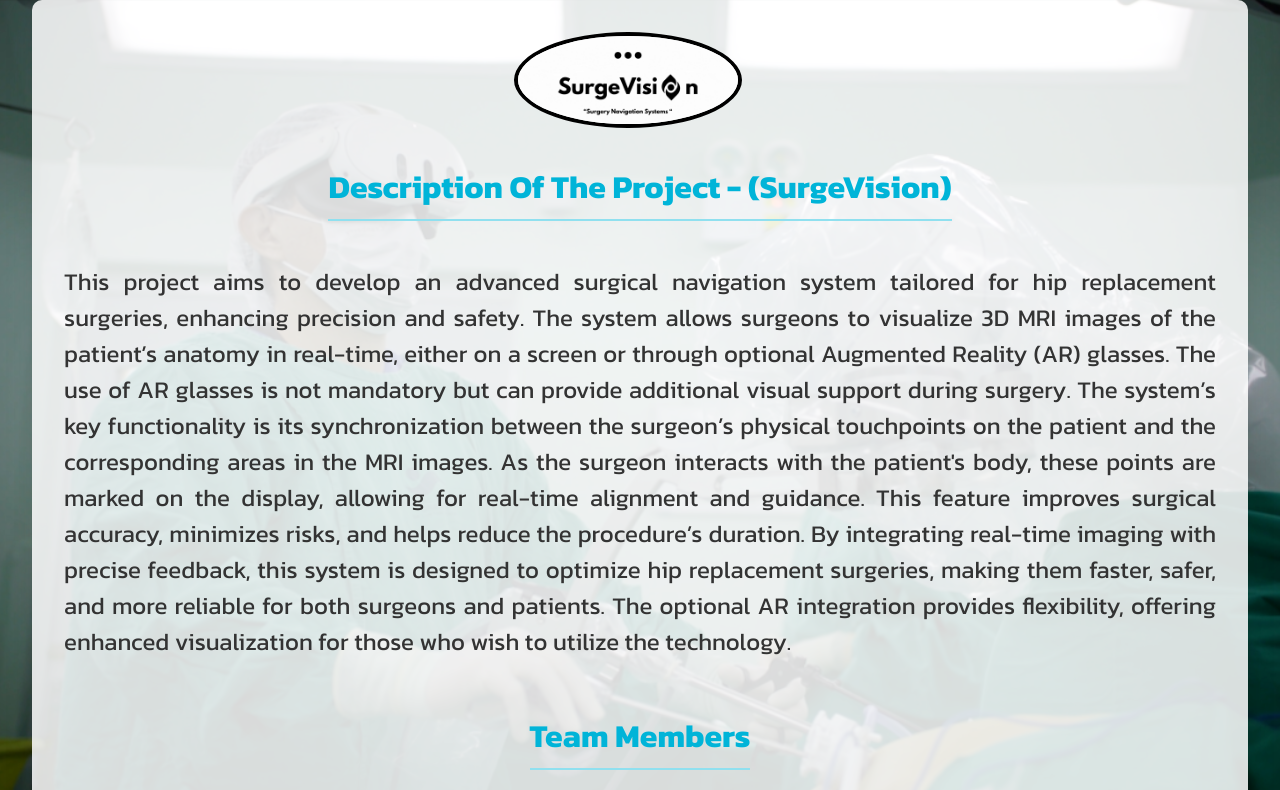
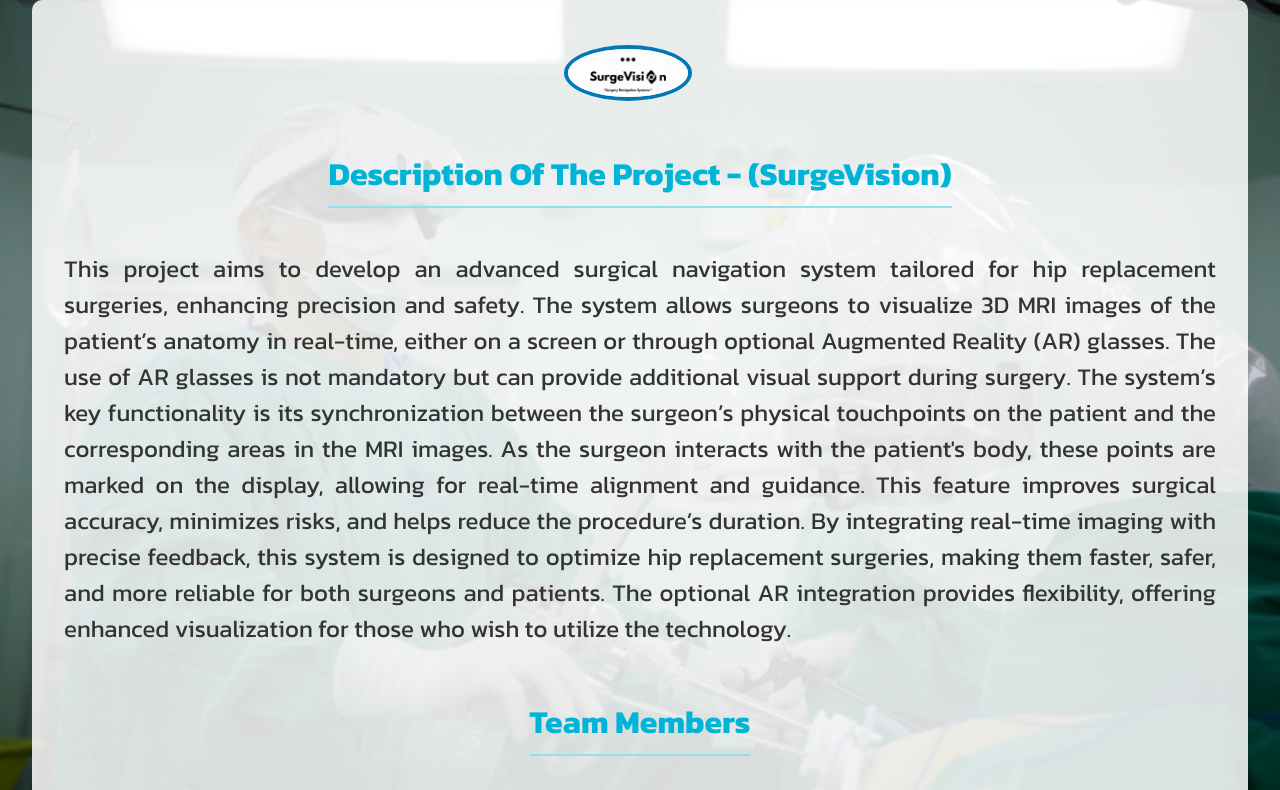
Before and after one commit to polatdeniz/final-project-website, a React (Vite) app: page / in a window 1280 px wide. Shown: the top 790 px of the page. Built offline with nearby package versions, Linux system fonts and the light colour scheme.

Commit message:
Update App.css

```diff
--- a/src/App.css
+++ b/src/App.css
@@ -33,11 +33,10 @@ body {
 
 .logo {
   display: block;
-  margin-right: 1.5rem; /* Increased space between the logo and title */
-  width: 220px; /* Adjust size as needed */
-  height: auto;
-  border: 4px solid black; /* Border color can be set as needed */
-  border-radius: 50%; /* Keep the circle shape */
+  margin-right: 1.5rem; /* Space between the logo and title */
+  width: 120px; /* Adjust size as needed */
+  height: auto; /* Maintain aspect ratio */
+  /* No border or border-radius */
 }
 
 header h1 {
```
